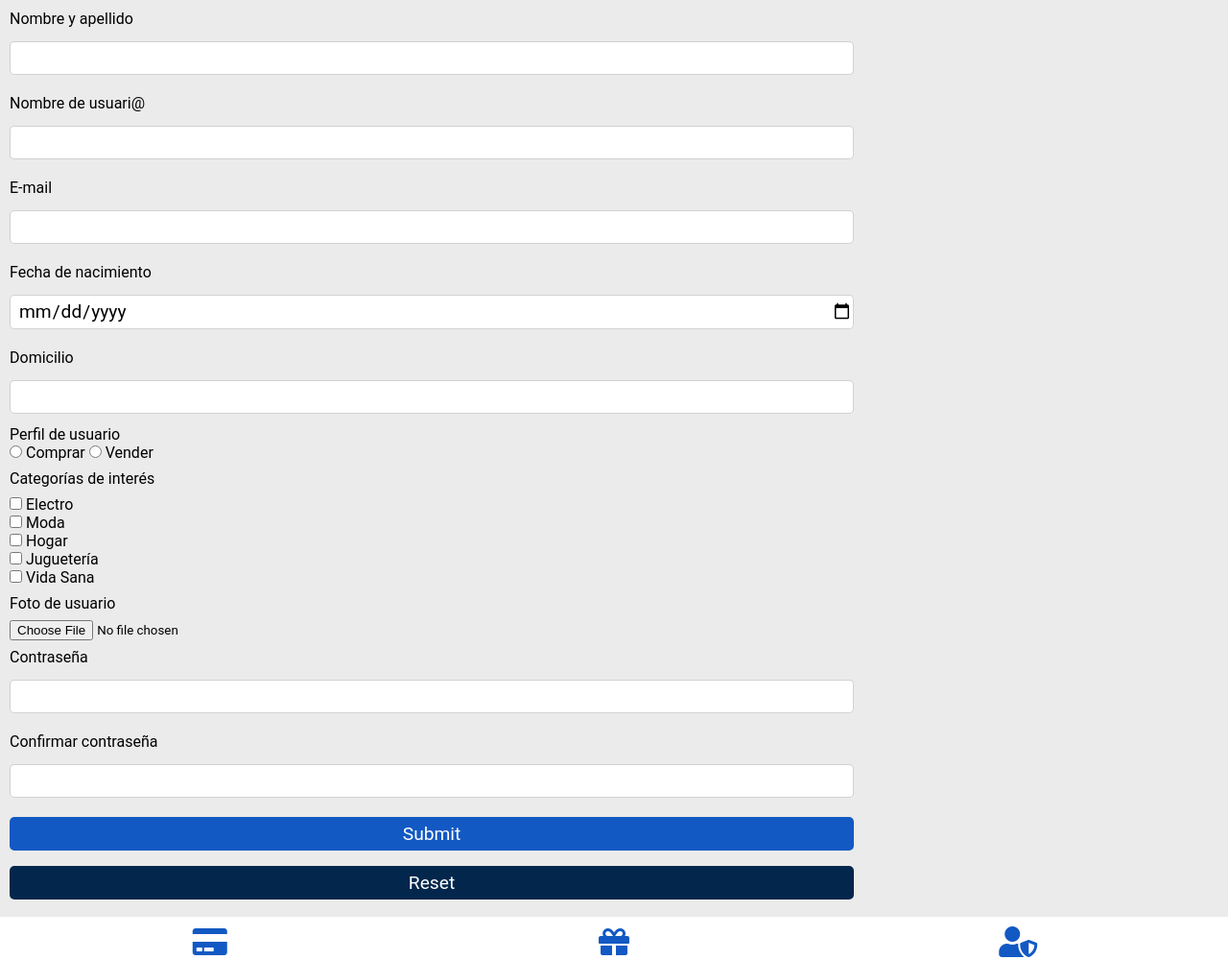
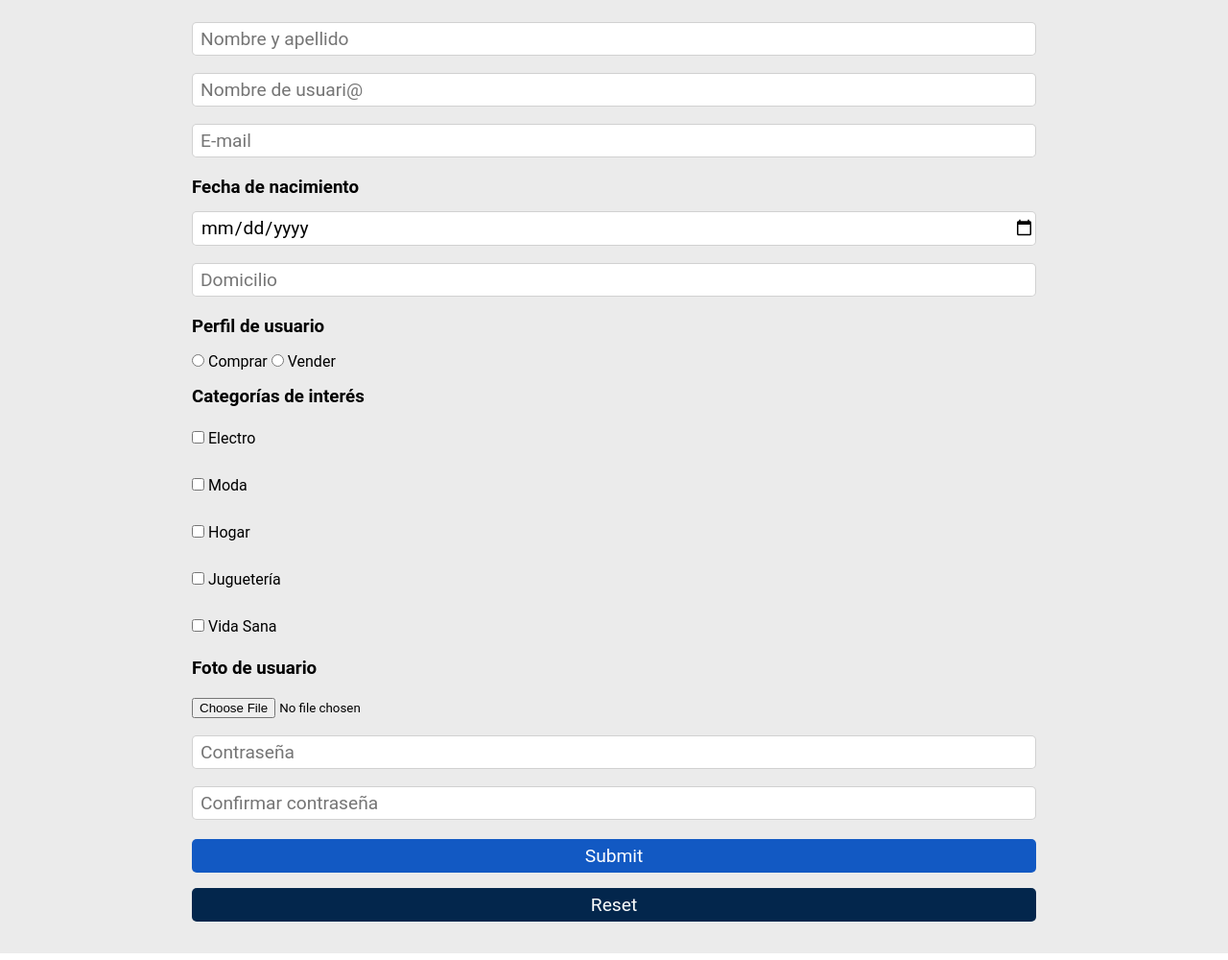
Before and after one commit to Nefiox/EjercicioML, a website: page views/register.html in a window 1280 px wide. Shown: the part 420-1420 px from the top of the page at 96% size. Drawn offline with Linux system fonts and the light colour scheme.

Commit message:
Almost done

```diff
--- a/public/css/register.css
+++ b/public/css/register.css
@@ -1,5 +1,12 @@
 body {
     background-color: #ebebeb;
+}
+
+main {
+    display: flex;
+    justify-content: center;
+    align-items: center;
+    margin: 15px;
 }
 
 form {
@@ -21,6 +28,19 @@ label {
     border: 1px solid rgba(0, 0, 0, 0.18);
     border-radius: 5px;
     min-height: 2.2rem;
+}
+
+
+h3, .radios_butones {
+    margin: 8px 0;
+}
+
+.cate_interes {
+    margin: 15px 0;
+}
+
+.foto_user {
+    margin: 12px 0;
 }
 
 .send_button {
@@ -48,3 +68,10 @@ label {
     border: 1px solid rgb(0, 0, 0);
     cursor: pointer;
 }
+
+
+@media (min-width:761px) {
+    main {
+        min-height: 270px;
+    }
+}
--- a/views/register.html
+++ b/views/register.html
@@ -44,67 +44,58 @@
     </header>
     <main>
         <form action="/registro" method="POST">
-            <label for="nombre">Nombre y apellido</label>
-            <input class="input_info" type="text" name="nombre" id="nombre" required minlength="2">
 
-            <label for="usuario">Nombre de usuari@</label>
-            <input class="input_info" type="text" name="usuario" id="usuario" required minlength="4">
+            <input class="input_info" type="text" name="nombre" id="nombre" placeholder="Nombre y apellido" required minlength="2">
 
-            <label for="email">E-mail</label>
-            <input class="input_info" type="email" name="email" id="email" required>
+            <input class="input_info" type="text" name="usuario" id="usuario" placeholder="Nombre de usuari@" required minlength="4">
 
-            <label for="fecha-de-nacimiento">Fecha de nacimiento</label>
+
+            <input class="input_info" type="email" name="email" id="email" placeholder="E-mail" required>
+
+            <h3>Fecha de nacimiento</h3>
             <input class="input_info" type="date" name="fecha-de-nacimiento" id="fecha-de-nacimiento" required>
 
-            <label for="domicilio">Domicilio</label>
-            <input class="input_info" type="text" name="domicilio" id= "domicilio" required minlength="6">
+            <input class="input_info" type="text" name="domicilio" id= "domicilio" placeholder="Domicilio" required minlength="6">
 
-            <div>Perfil de usuario</div>
-            <section>
+            <h3>Perfil de usuario</h3>
+            <section class="radios_butones">
                 <input type="radio" id="comprar" name="perfil" value="comprar">
                 <label for="comprar">Comprar</label>
                 <input type="radio" id="vender" name="perfil" value="vender">
                 <label for="vender">Vender</label>
-
             </section>
 
 
-            <label>Categorías de interés</label>
-            <section>
-                <div>
+            <h3>Categorías de interés</h3>
+
+                <div class="cate_interes">
                     <input type="checkbox" name="categoria-1" id="categoria-1" value="electro">
                     <label for="categoria-1">Electro</label>
 
                 </div>
-                <div>
+                <div class="cate_interes">
                     <input type="checkbox" name="categoria-2" id="categoria-2" value="moda">
                     <label for="categoria-2">Moda</label>
                 </div>
-                <div>
+                <div class="cate_interes">
                     <input type="checkbox" name="categoría-3" id="categoría-3" value="hogar">
                     <label for="categoria-3">Hogar</label>
                 </div>
-                <div>
+                <div class="cate_interes">
                     <input type="checkbox" name="categoria-4" id="categoria-4" value="jugueteria">
                     <label for="categoria-4">Juguetería</label>
                 </div>
-                <div>
+                <div class="cate_interes">
                     <input type="checkbox" name="categoria-5" id="categoria-5" value="vida-sana">
                     <label for="categoria-5">Vida Sana</label>
                 </div>
 
+            <h3>Foto de usuario</h3>
+            <input class="foto_user" type="file" id="avatar" name="avatar" accept=".jpg">
 
-            </section>
+            <input class="input_info" type="password" id="contraseña" name="contraseña" placeholder="Contraseña" required minlength="6">
 
-
-            <label for="avatar">Foto de usuario</label>
-            <input type="file" id="avatar" name="avatar" accept=".jpg">
-
-            <label for="contraseña">Contraseña</label>
-            <input class="input_info" type="password" id="contraseña" name="contraseña" required minlength="6">
-
-            <label for="c-contraseña">Confirmar contraseña</label>
-            <input class="input_info" type="password" id="c-contraseña" name="c-contraseña" required minlength="6">
+            <input class="input_info" type="password" id="c-contraseña" name="c-contraseña" placeholder="Confirmar contraseña" required minlength="6">
 
             <input class="send_button" type="submit" id="enviar" name="enviar">
 
```
